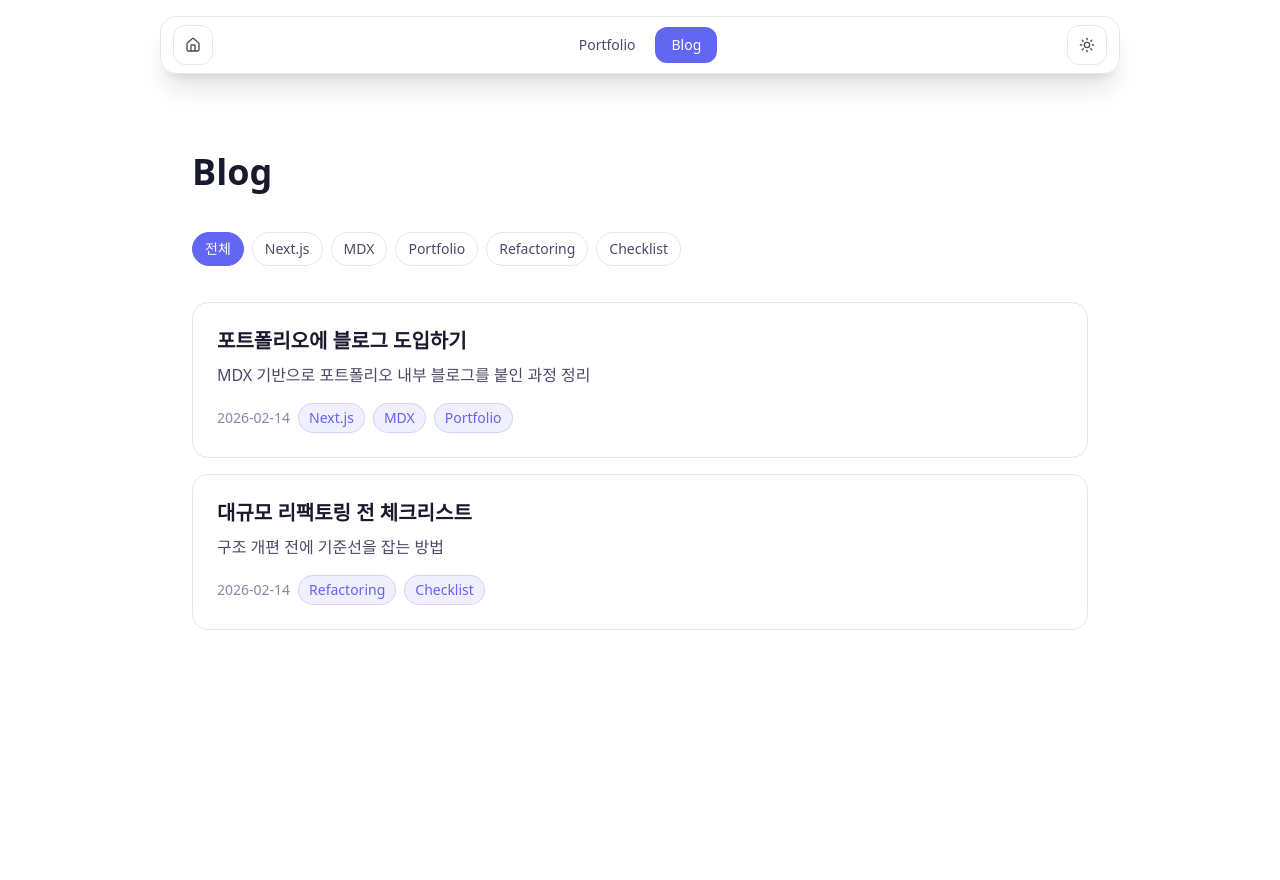
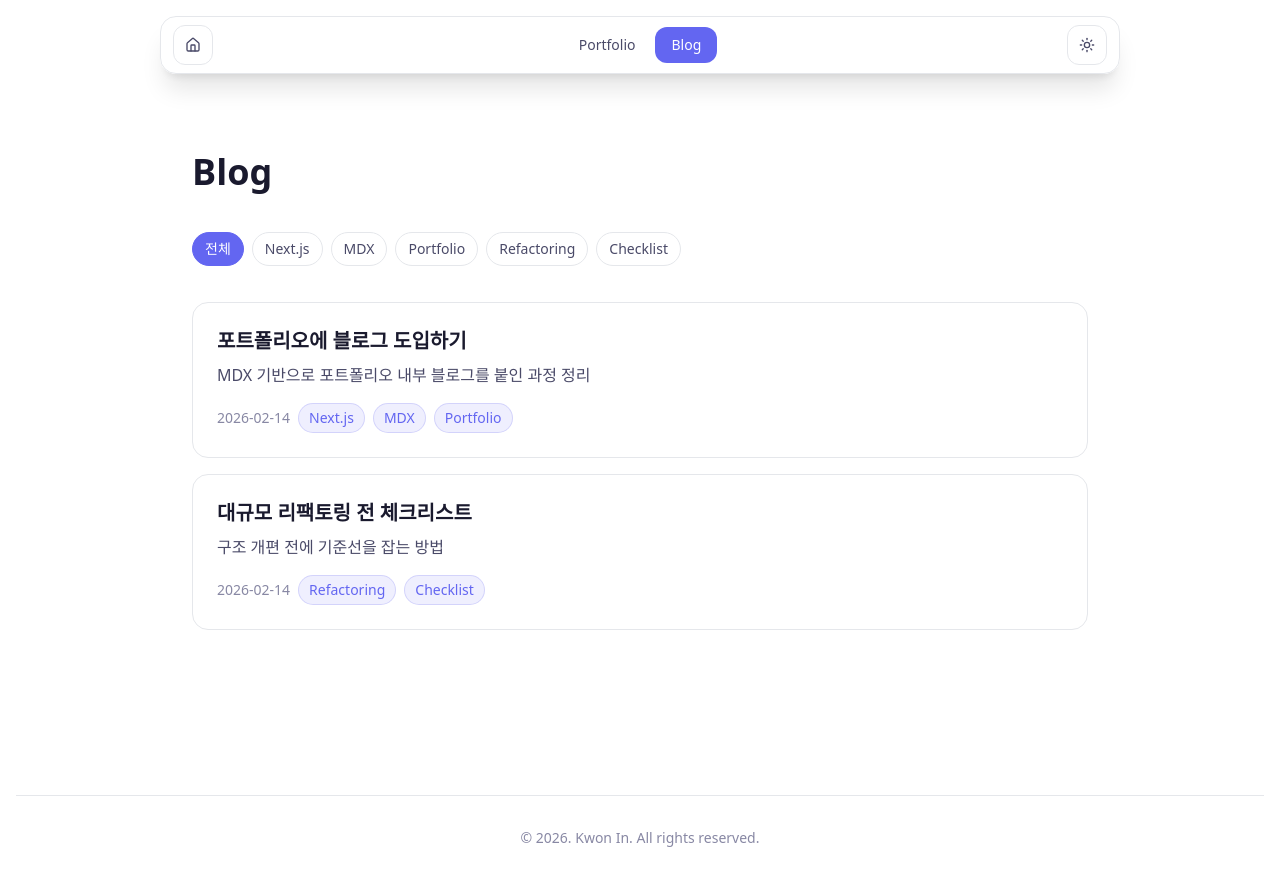
Before and after one commit to iiiiin/portfolio, a Next.js app: page /blog in a window 1280 px wide. Built offline with nearby package versions, Linux system fonts and the light colour scheme.

Commit message:
chore: footer 위치 수정

```diff
--- a/src/app/blog/[slug]/page.tsx
+++ b/src/app/blog/[slug]/page.tsx
@@ -41,8 +41,8 @@ export default async function BlogPostPage({ params }: BlogPostPageProps) {
   }
 
   return (
-    <main className="min-h-screen bg-background px-4 py-16">
-      <article className="mx-auto max-w-3xl">
+    <main className="min-h-screen bg-background px-4 pt-16 flex flex-col">
+      <article className="mx-auto max-w-3xl flex-1 w-full">
         <Link
           href="/blog"
           className="text-sm text-foreground-muted transition-colors hover:text-accent-primary"
@@ -89,6 +89,11 @@ export default async function BlogPostPage({ params }: BlogPostPageProps) {
         </div>
         <GiscusComments slug={post.slug} />
       </article>
+      <footer className="border-t border-gray-200 py-8 text-center">
+        <p className="text-sm text-foreground-muted">
+          © 2026. Kwon In. All rights reserved.
+        </p>
+      </footer>
     </main>
   );
 }
--- a/src/app/blog/page.tsx
+++ b/src/app/blog/page.tsx
@@ -10,13 +10,18 @@ export default async function BlogPage() {
   const posts = await getAllPosts();
 
   return (
-    <main className="min-h-screen bg-background px-4 py-16">
-      <section className="mx-auto max-w-4xl">
+    <main className="min-h-screen bg-background px-4 pt-16 flex flex-col">
+      <section className="mx-auto max-w-4xl flex-1 w-full">
         <header className="mb-10">
           <h1 className="mt-2 text-4xl font-bold text-foreground">Blog</h1>
         </header>
         <BlogPostList posts={posts} />
       </section>
+      <footer className="border-t border-gray-200 py-8 text-center">
+        <p className="text-sm text-foreground-muted">
+          © 2026. Kwon In. All rights reserved.
+        </p>
+      </footer>
     </main>
   );
 }
```
